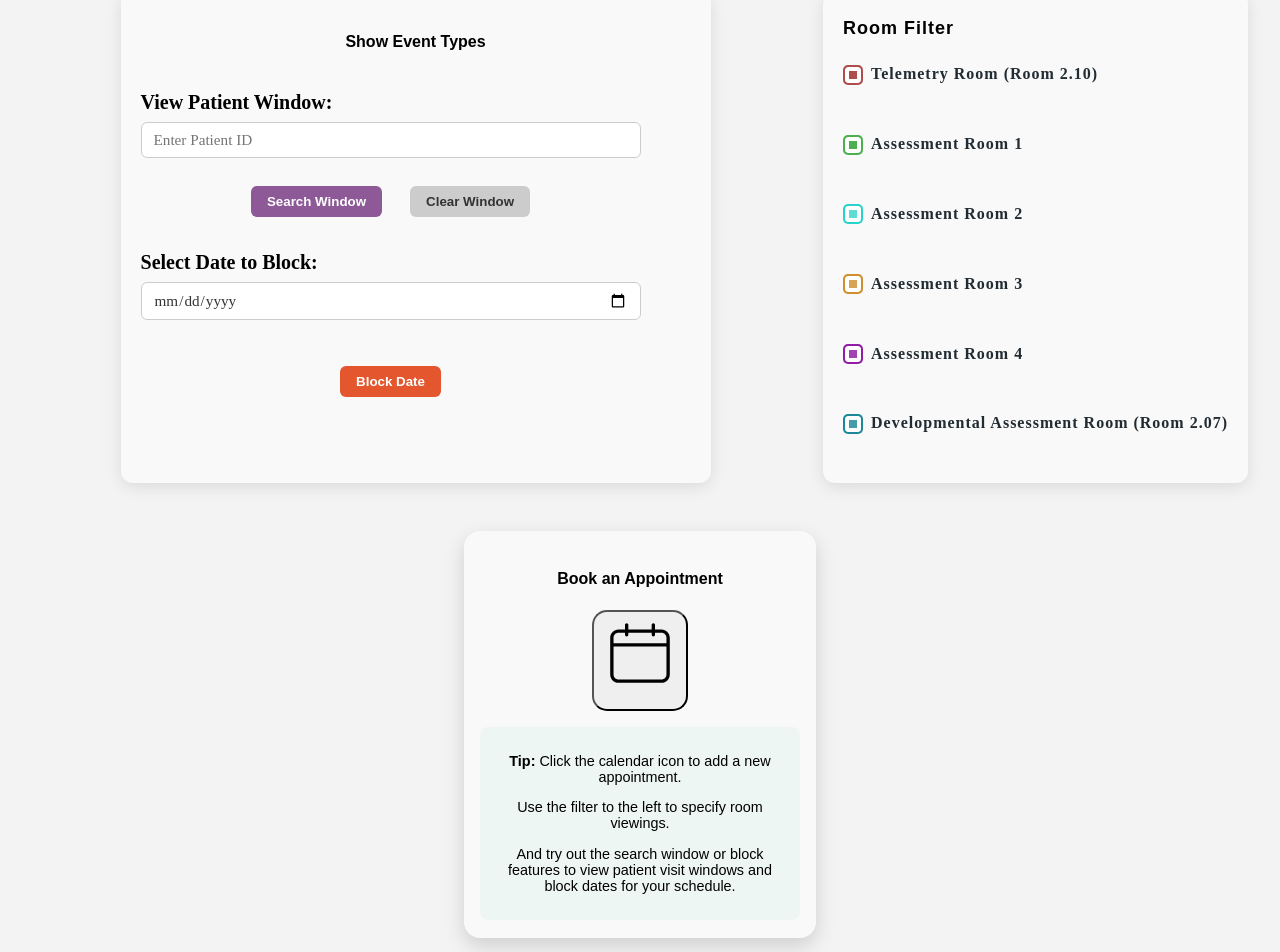
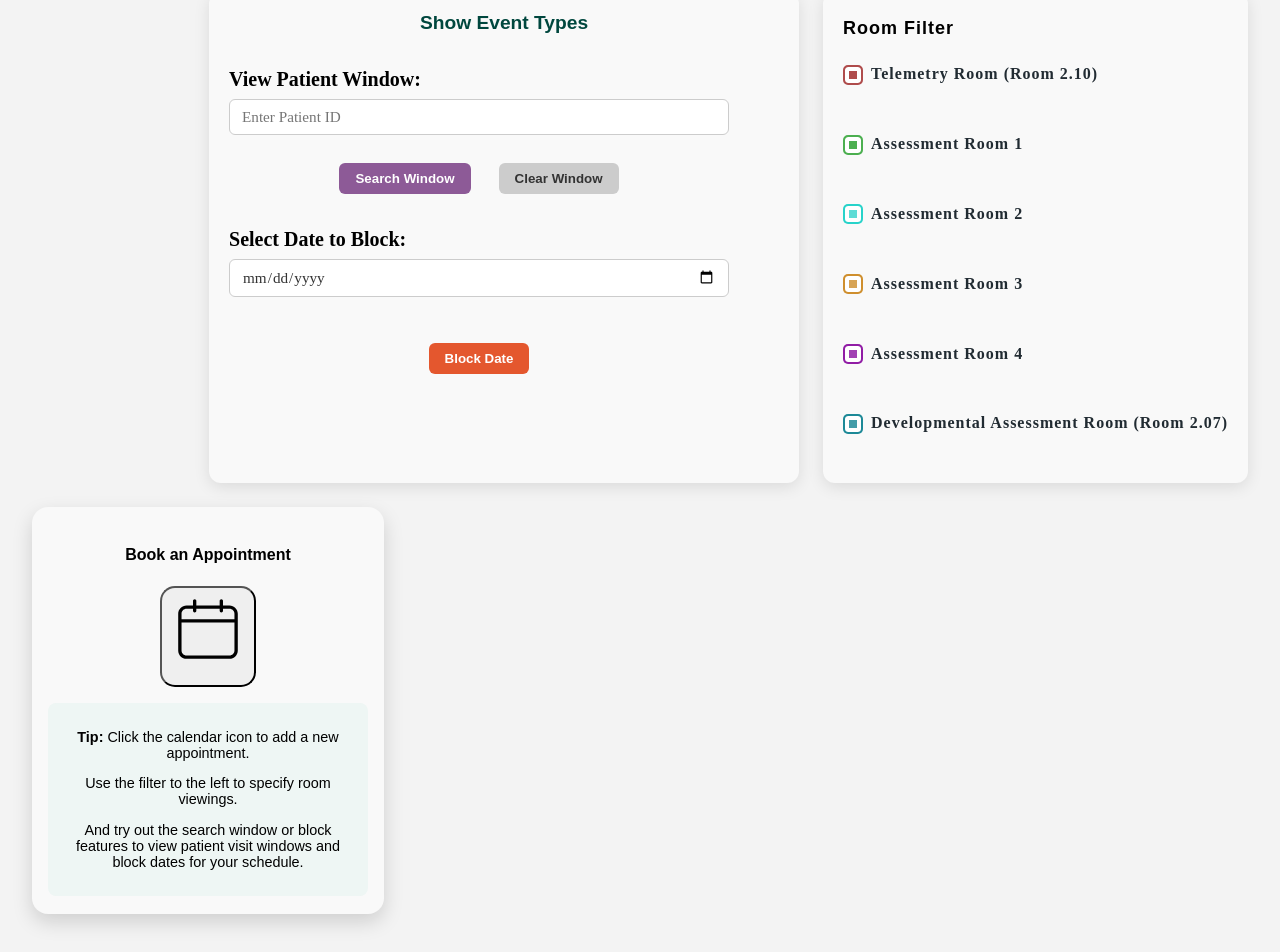
Before and after one commit to Aoibheannmangan/test-scheduler, a React (Create React App) app: page /calender in a window 1280 px wide. Shown: the part 852-1804 px from the top of the page. Built offline with nearby package versions, Linux system fonts and the light colour scheme; a web font is replaced by a local one.

Commit message:
Centered containers

```diff
--- a/src/components/useAppointmentFilters.css
+++ b/src/components/useAppointmentFilters.css
@@ -11,7 +11,8 @@
 .floatChild {
   flex: 0 1 300px;
   max-width: 750px;
-  margin: 0 auto;           /* Extra safeguard for centering */
+  margin-left: auto;
+  margin-right: 0px auto ;           /* Extra safeguard for centering */
   background: #f9f9f9;
   border-radius: 12px;
   box-shadow: 0 4px 16px rgba(0, 0, 0, 0.1);
@@ -27,7 +28,7 @@
   box-shadow: 0 8px 20px rgba(0, 0, 0, 0.15);
 }
 
-.hild h4 {
+.floatChild h4 {
   margin-top: 0;
   margin-bottom: 16px;
   color: #00473E;
--- a/src/pages/Calendar.css
+++ b/src/pages/Calendar.css
@@ -47,7 +47,8 @@
   min-width: 220px;
   max-width: 320px;
   max-height: 400px;
-  margin: 24px auto 0 auto;
+  margin-left: 0px auto;
+  margin-right: auto;
   background: #f9f9f9;
   border-radius: 16px;
   box-shadow: 0 8px 20px rgba(0, 0, 0, 0.15);
```
